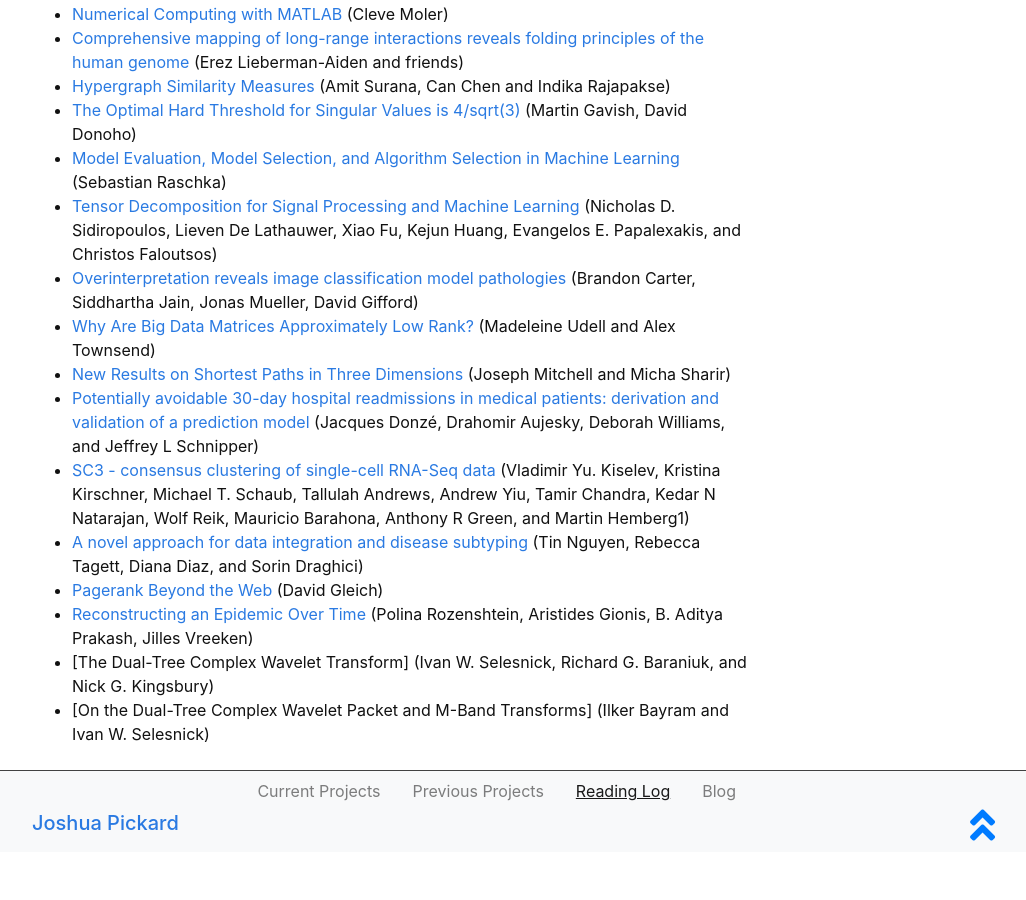
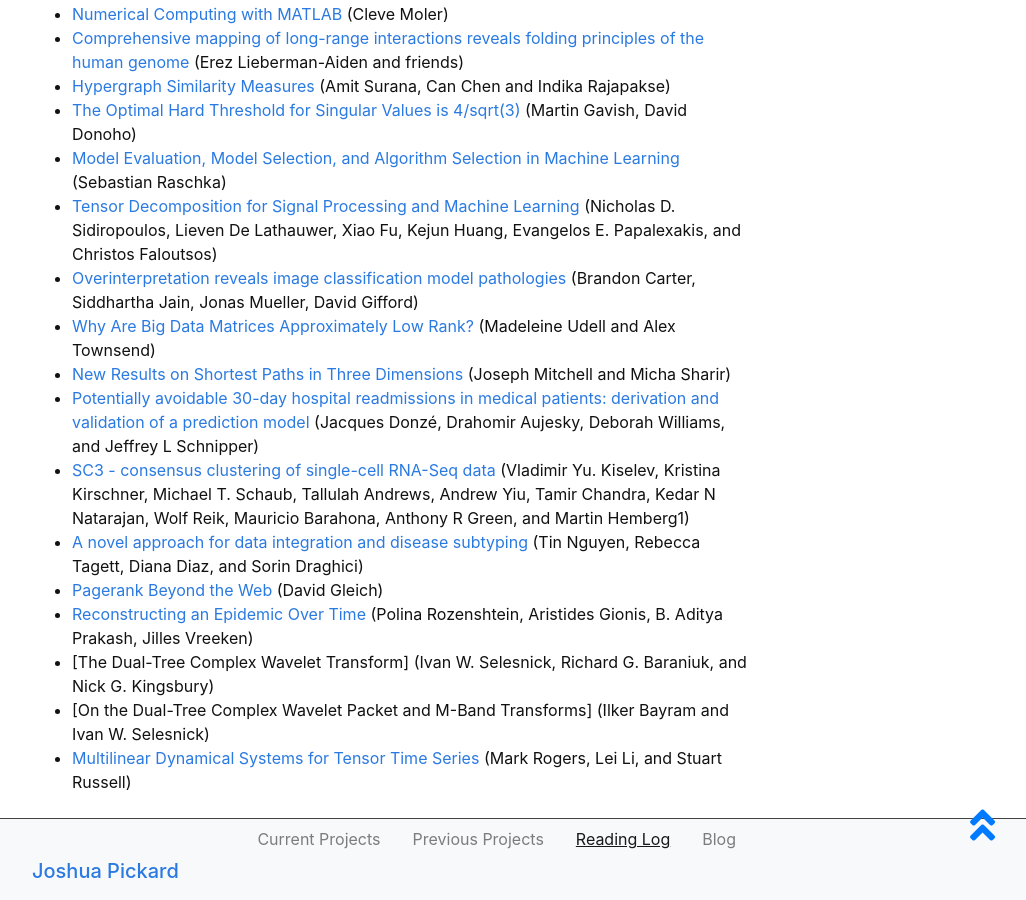
Before and after one commit to Jpickard1/jpickard1.github.io, a Jekyll site: the page built from content/3-Reading_Log.md, in a window 1280 px wide and 900 px high, scrolled down 1371 px. Shown: the whole window, without its empty margins (248-1274 px from the left). Built offline with Jekyll 4.4.1, drawn with Linux system fonts in a browser that asks for light colours; before the commit the page ends 2223 px from its top, so only the background shows below that.

Commit message:
Update 3-Reading_Log.md

```diff
--- a/content/3-Reading_Log.md
+++ b/content/3-Reading_Log.md
@@ -53,3 +53,4 @@ Huang,  Evangelos E. Papalexakis, and Christos Faloutsos)
 - [Reconstructing an Epidemic Over Time](https://faculty.cc.gatech.edu/~badityap/papers/cult-kdd16.pdf) (Polina Rozenshtein, Aristides Gionis, B. Aditya Prakash, Jilles Vreeken)
 - [The Dual-Tree Complex Wavelet Transform]<!-- In an email from Jonathan on 1/25/2022 --> (Ivan W. Selesnick, Richard G. Baraniuk, and Nick G. Kingsbury)
 - [On the Dual-Tree Complex Wavelet Packet and M-Band Transforms]<!-- In an email from Jonathan on 1/25/2022 --> (̇Ilker Bayram and Ivan W. Selesnick)
+- [Multilinear Dynamical Systems for Tensor Time Series](https://people.eecs.berkeley.edu/~russell/papers/nips13-tensor.pdf) (Mark Rogers, Lei Li, and Stuart Russell)
```
